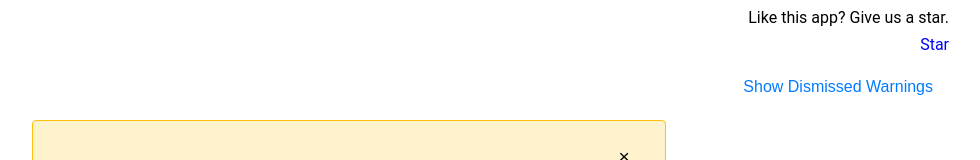
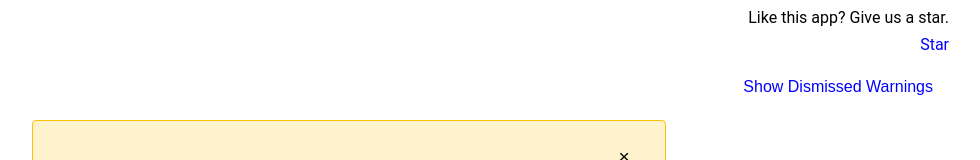
Before and after one commit to danielh-official/billsforynab, a SvelteKit app: page / in a window 1280 px wide. Shown: the part 262-422 px from the top of the page, without its empty margins (291-1271 px from the left). Built offline with nearby package versions, Linux system fonts and the light colour scheme; no server answers.

Commit message:
Update button color to standard blue and add hover effect for warnings

```diff
--- a/src/routes/+layout.svelte
+++ b/src/routes/+layout.svelte
@@ -205,8 +205,12 @@
 			font-size: 1rem;
 			cursor: pointer;
 			background-color: transparent;
-			color: #007bff;
+			color: #0000FF;
 		}
+
+        .reactivate-warnings button:hover {
+            text-decoration: underline;
+        }
 
 		.demo-access-toggle {
 			display: flex;
```
